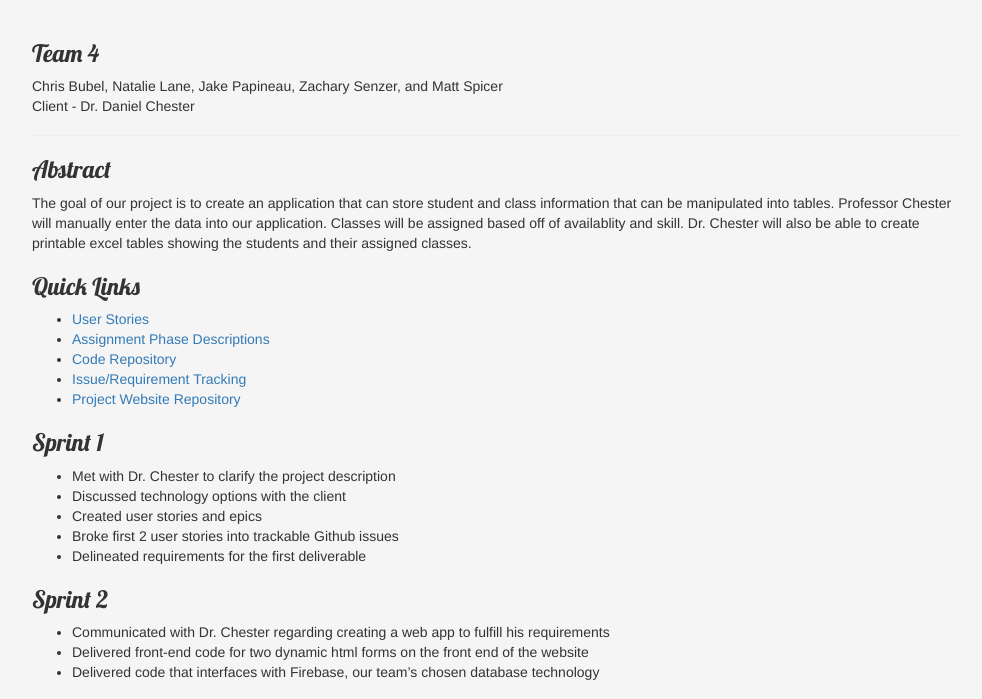
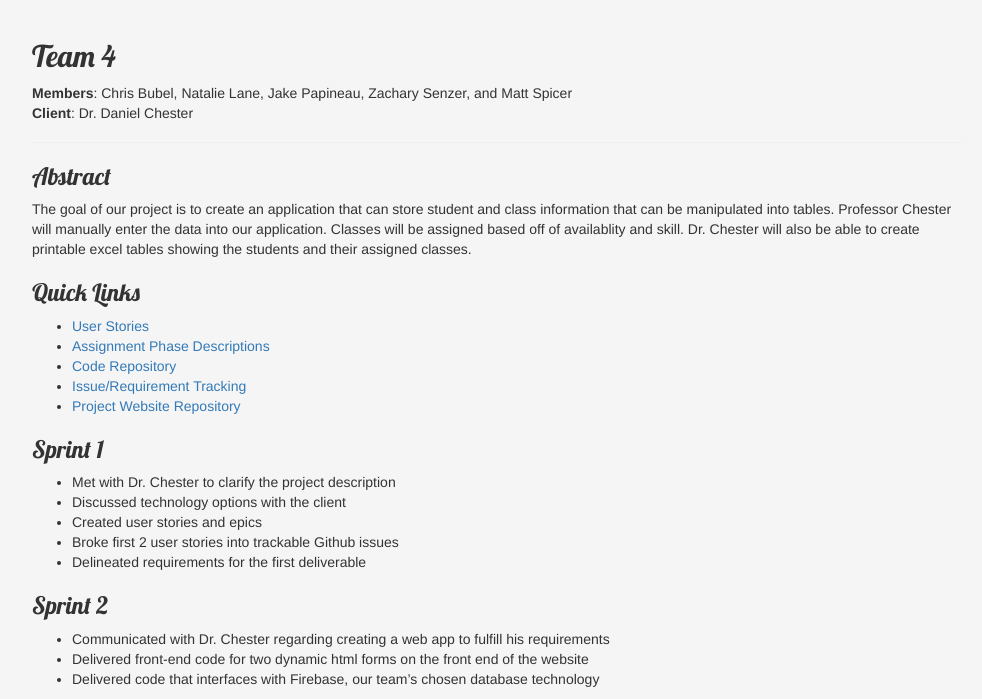
Before and after one commit to cbubel/CISC475-Project-Website, a plain HTML site: page index.html in a window 1280 px wide. Shown: the top 699 px of the page, without its empty margins (143-1125 px from the left). Drawn offline with nearby package versions, Linux system fonts and the light colour scheme.

Commit message:
Updated styles again

```diff
--- a/index.html
+++ b/index.html
@@ -10,11 +10,11 @@
 <body>
 	<div class="container">
 		<div class="page-header">
-			<h3>Team 4</h3>
+			<h2>Team 4</h2>
 			<p>
-			Chris Bubel, Natalie Lane, Jake Papineau, Zachary Senzer, and Matt Spicer
+			<strong>Members</strong>: Chris Bubel, Natalie Lane, Jake Papineau, Zachary Senzer, and Matt Spicer
 			<br />
-			Client - Dr. Daniel Chester
+			<strong>Client</strong>: Dr. Daniel Chester
 			</p>
 		</div>
 
```
